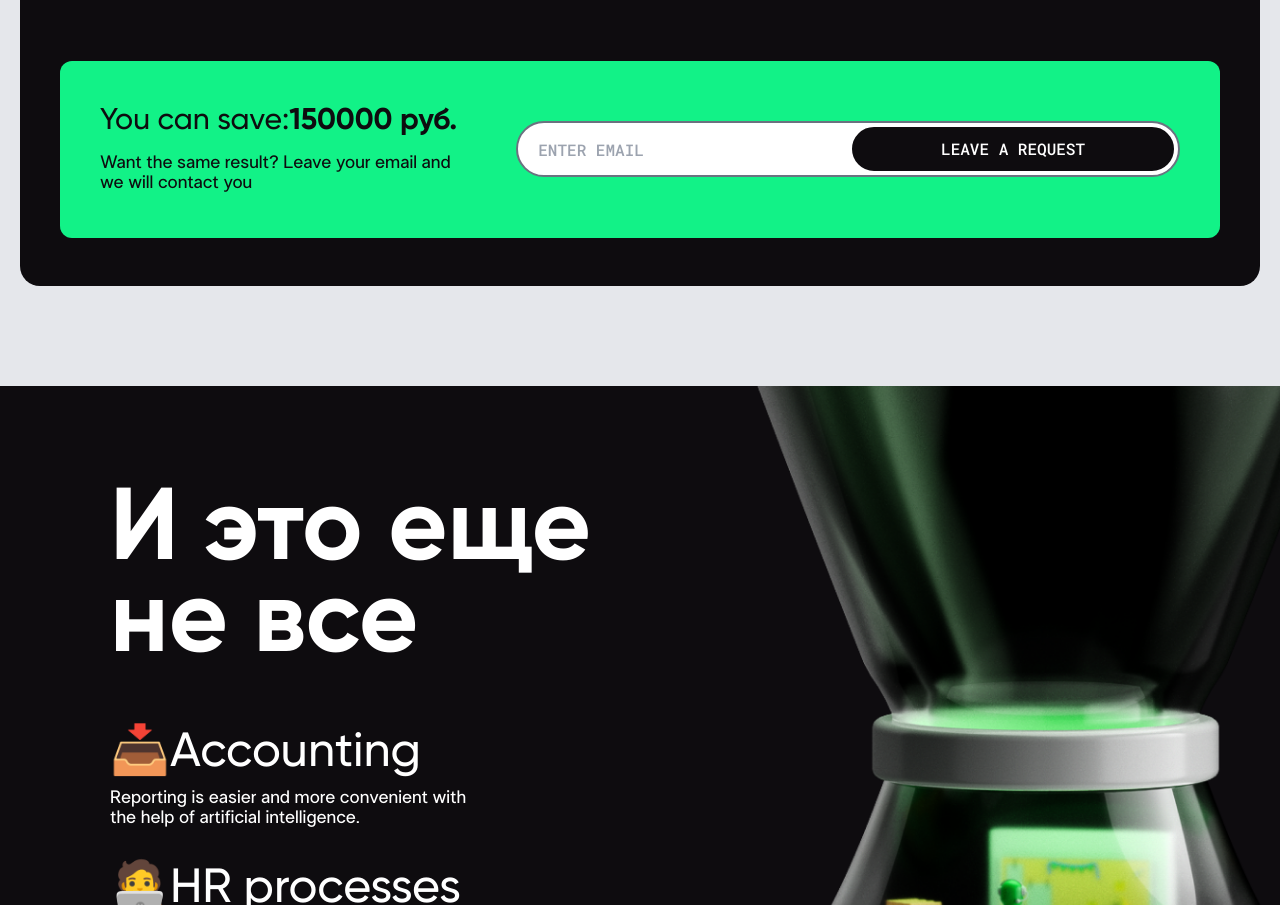
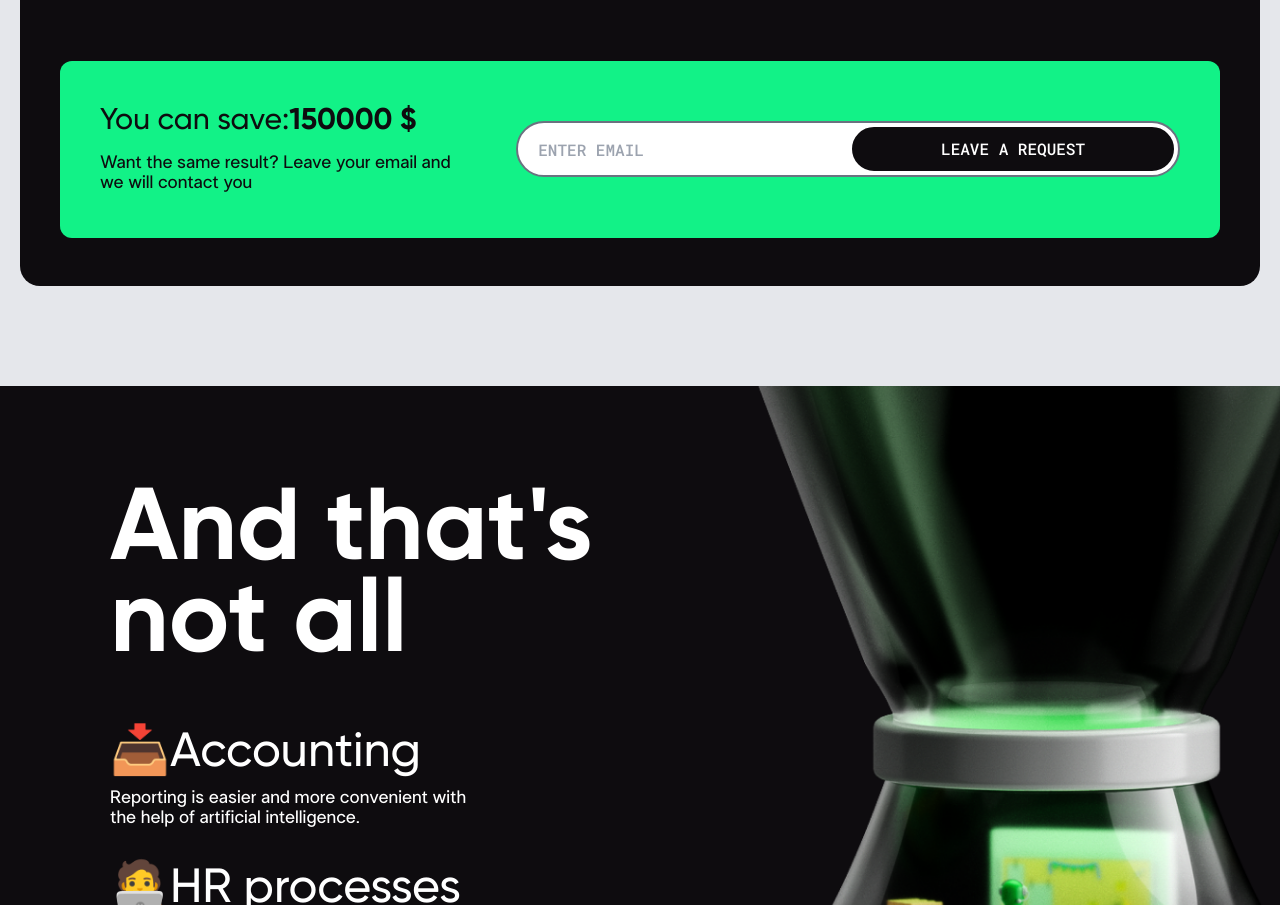
Before and after one commit to Danabess/LegkoAi, a React (Vite) app: page / in a window 1280 px wide. Shown: the part 2311-3216 px from the top of the page. Built offline with nearby package versions, Linux system fonts and the light colour scheme; a web font is replaced by a local one.

Commit message:
Egnglish translate

```diff
--- a/src/components/Benefits.jsx
+++ b/src/components/Benefits.jsx
@@ -25,7 +25,9 @@ const Benefits = () => {
       <div className="section_container flex md:flex-row flex-col items-center justify-between gap-10 max-h-[800px]">
         <div className="z-10 md:pl-[90px] max-md:flex max-md:flex-col max-md:items-center">
           <SectionTitle className="text-nowrap max-md:text-center">
-            И это еще <br /> не все
+            And that's
+            <br />
+            not all
           </SectionTitle>
           <div className="flex flex-col gap-9 mt-[60px] mb-[37px] max-md:mb-[24px] max-md:mt-[350px] max-sm:mt-[250px]">
             {benefitsList.map((item) => {
--- a/src/components/Motivation.jsx
+++ b/src/components/Motivation.jsx
@@ -72,7 +72,7 @@ const Motivation = () => {
               <div className="">
                 <h3 className="mb-4 text-nowrap">
                   You can save:
-                  <span className="inline-block max-[1170px]:block font-bold w-[171px]">{rangeValue * 0.3} руб.</span>
+                  <span className="inline-block max-[1170px]:block font-bold w-[171px]">{rangeValue * 0.3} $</span>
                 </h3>
                 <p className="font-LTSuperior font-medium xl:text-[18px] md:text-[16px] text-[14px] leading-[1.1]">
                   Want the same result? Leave your email and we will contact you
```
Also changed, not shown: 1 other file (tests, documents, lock files or other folders).
